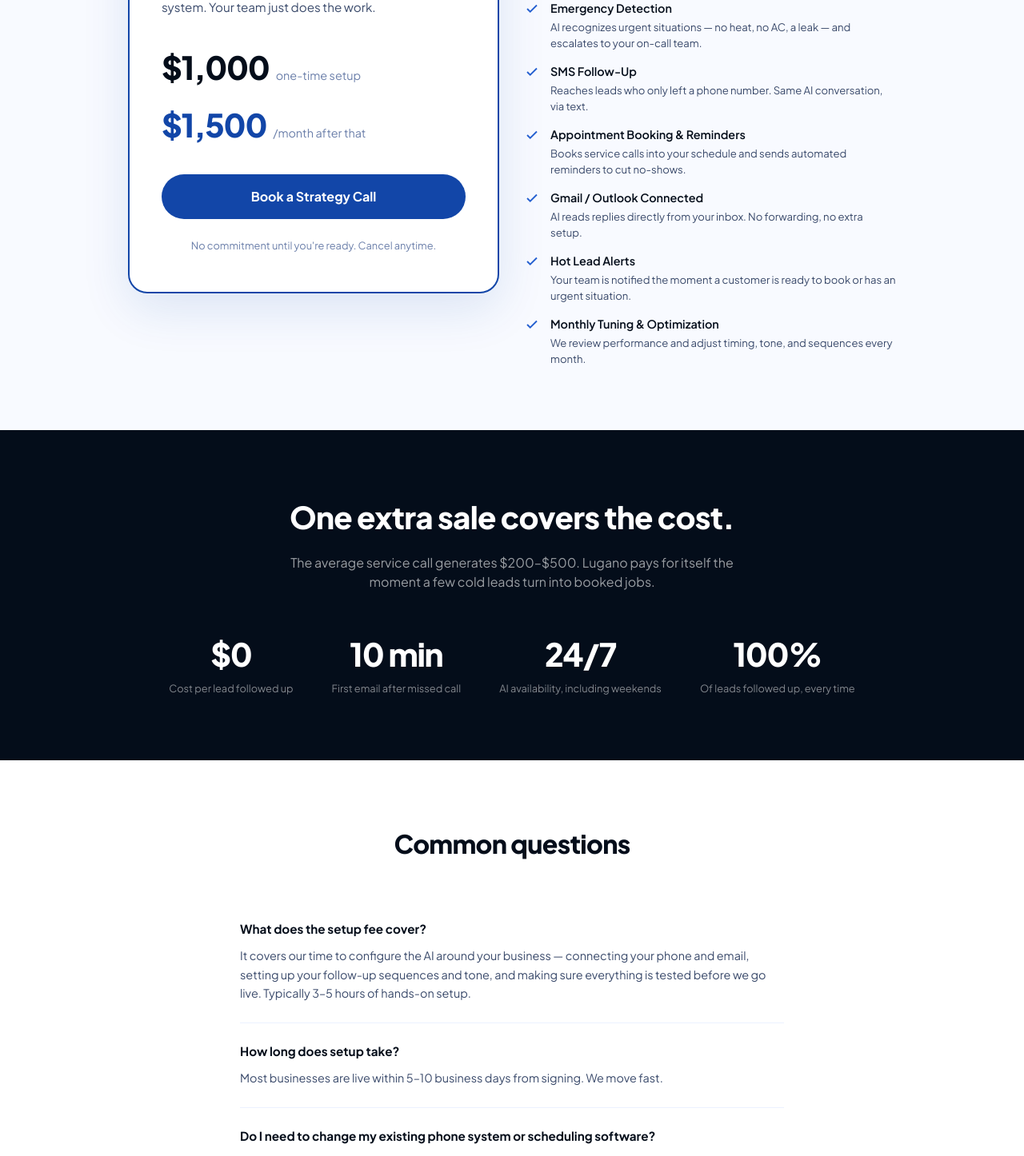
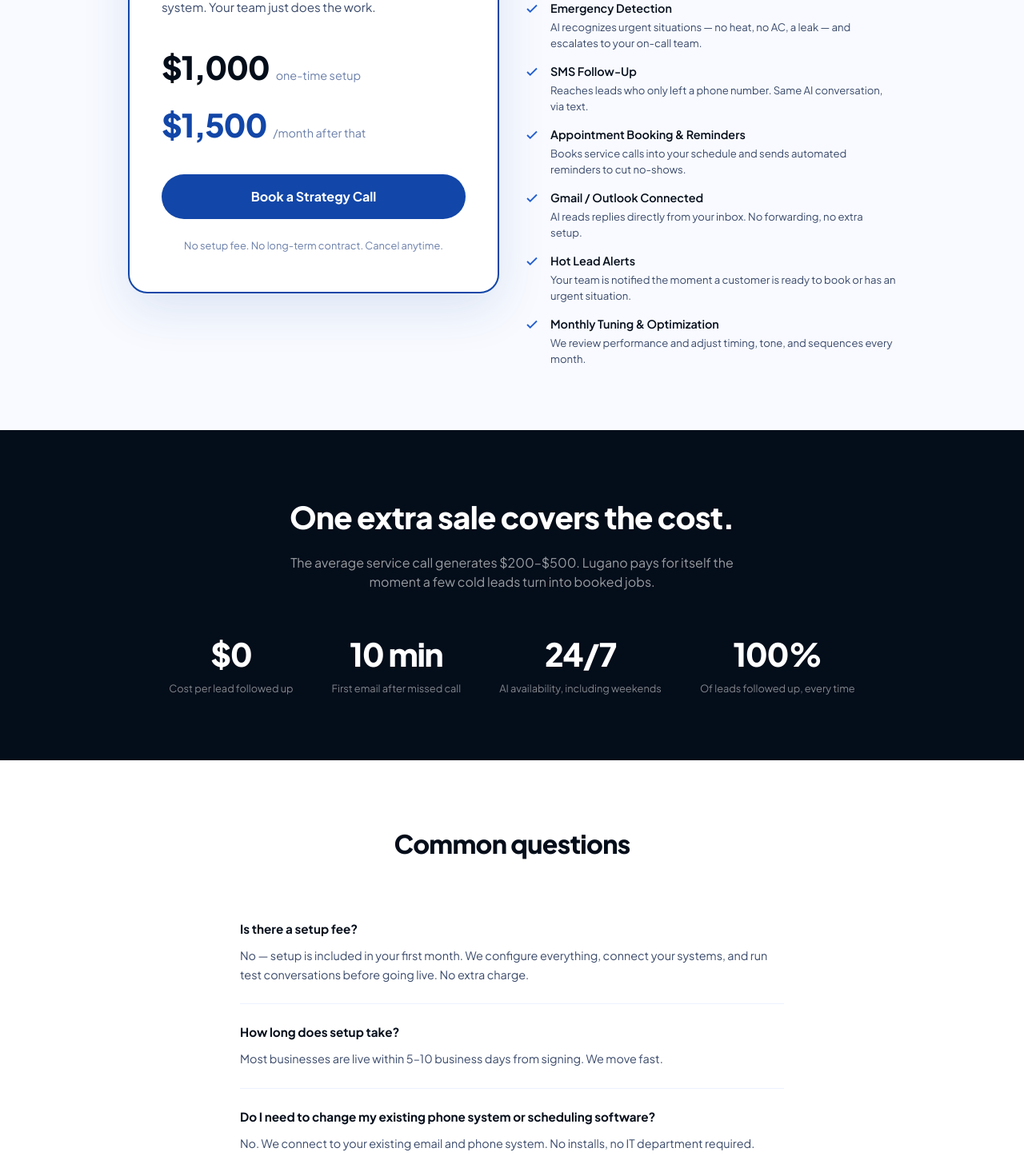
Before and after one commit to SolariAutomation/lugano-landing, a Next.js app: page /pricing in a window 1280 px wide. Shown: the part 860-2306 px from the top of the page at 80% size. Built offline with nearby package versions, Linux system fonts and the light colour scheme.

Commit message:
Pricing: remove setup fee, /month flat, no commitment

```diff
--- a/app/pricing/page.tsx
+++ b/app/pricing/page.tsx
@@ -89,7 +89,7 @@ export default function PricingPage() {
               padding: "16px", borderRadius: 100, fontWeight: 700, fontSize: "1rem",
               textDecoration: "none", marginBottom: 24,
             }}>Book a Strategy Call</a>
-            <p style={{ fontSize: ".8rem", color: "var(--text-muted)", textAlign: "center" }}>No commitment until you're ready. Cancel anytime.</p>
+            <p style={{ fontSize: ".8rem", color: "var(--text-muted)", textAlign: "center" }}>No setup fee. No long-term contract. Cancel anytime.</p>
           </div>
 
           {/* What's included */}
@@ -144,7 +144,7 @@ export default function PricingPage() {
         <div style={{ maxWidth: 680, margin: "0 auto" }}>
           <h2 style={{ fontSize: "clamp(1.5rem,3vw,2rem)", fontWeight: 800, letterSpacing: "-.02em", marginBottom: 48, textAlign: "center" }}>Common questions</h2>
           {[
-            ["What does the setup fee cover?", "It covers our time to configure the AI around your business — connecting your phone and email, setting up your follow-up sequences and tone, and making sure everything is tested before we go live. Typically 3–5 hours of hands-on setup."],
+            ["Is there a setup fee?", "No — setup is included in your first month. We configure everything, connect your systems, and run test conversations before going live. No extra charge."],
             ["How long does setup take?", "Most businesses are live within 5–10 business days from signing. We move fast."],
             ["Do I need to change my existing phone system or scheduling software?", "No. We connect to your existing email and phone system. No installs, no IT department required."],
             ["Can I cancel anytime?", "Yes — month-to-month. No long-term contracts. If you need to pause or cancel, just email us."],
```
